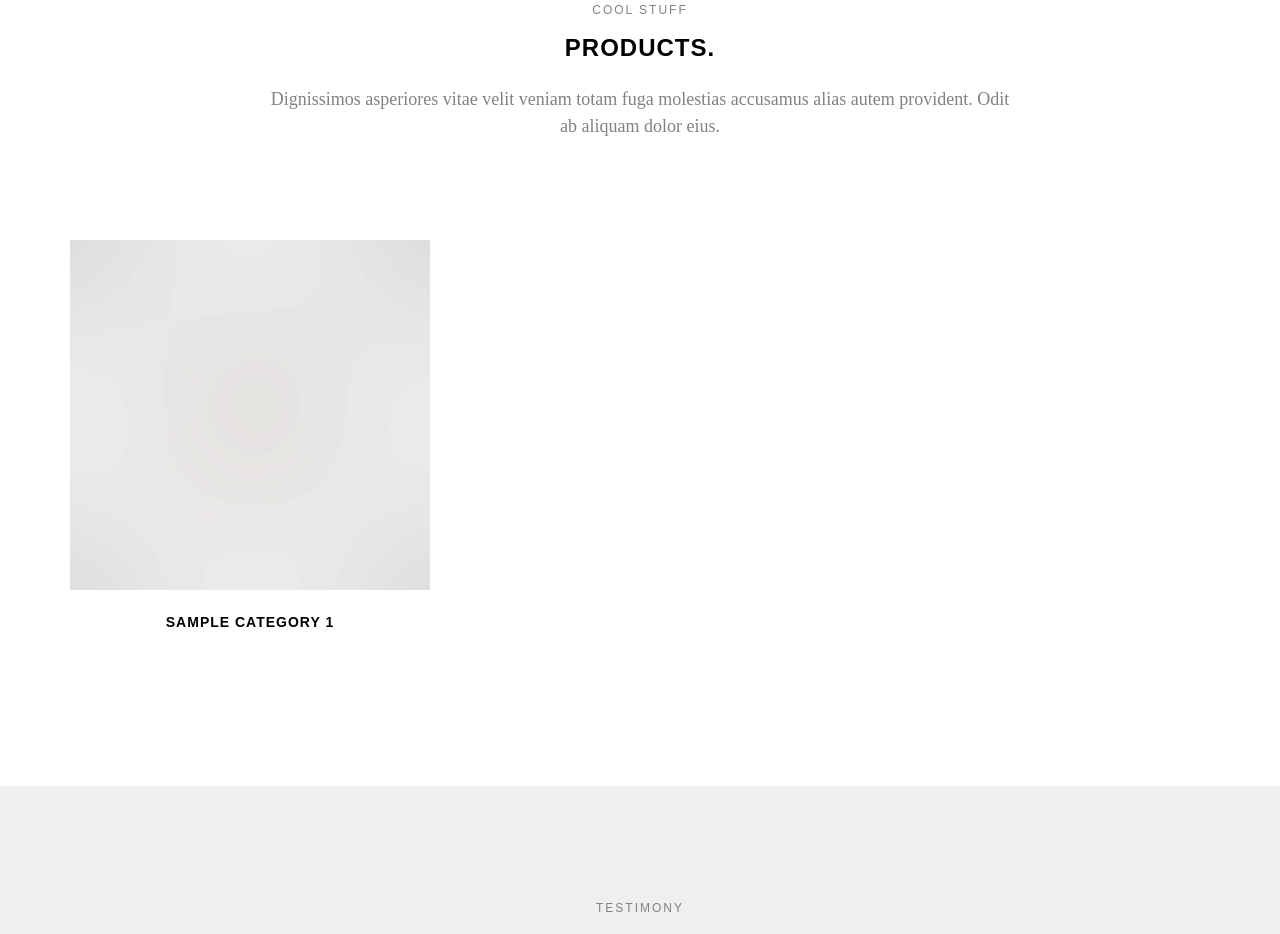
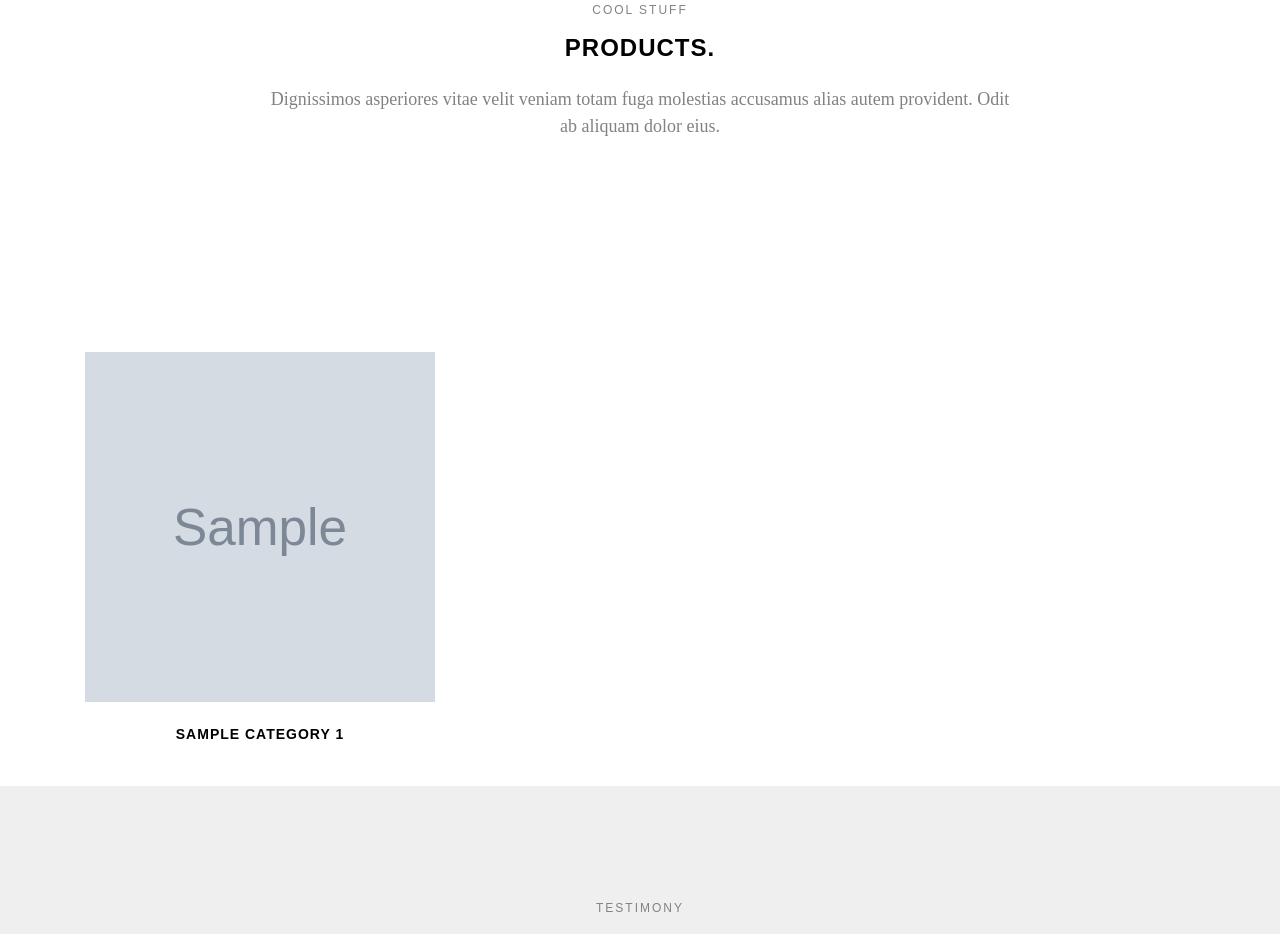
Before and after one commit to Toktorov/DjangoStore, a Django app: page / in a window 1280 px wide. Shown: the part 1630-2564 px from the top of the page. Run offline with Django 3.2, Linux system fonts and the light colour scheme; tables that the repository leaves empty hold one stand-in row (values such as "Sample post"); grey boxes marked "Sample" are stand-in pictures; some libraries are stand-ins or nearby versions; some web fonts are replaced.

Commit message:
add image

```diff
--- a/apps/categories/models.py
+++ b/apps/categories/models.py
@@ -27,7 +27,7 @@ class CategoryImage(models.Model):
     )
     category = models.ForeignKey(
         Category, on_delete=models.CASCADE,
-        related_name='categry_image'
+        related_name='category_image'
     )
 
     def __str__(self):
--- a/templates/categories/index.html
+++ b/templates/categories/index.html
@@ -10,17 +10,17 @@
                     provident. Odit ab aliquam dolor eius.</p>
             </div>
         </div>
+    </div>
+</div>
+<div class="container">
     {% for category in categories %}
-        <div class="row">
+    <div class="card">
         <div class="col-md-4 text-center animate-box">
             <div class="product">
-                    <div class="product-grid" style="background-image:url(images/product-1.jpg);">
-                        <div class="inner">
-                            <p>
-                                <a href="single.html" class="icon"><i class="icon-shopping-cart"></i></a>
-                                <a href="single.html" class="icon"><i class="icon-eye"></i></a>
-                            </p>
-                        </div>
+                <div class="product-grid">
+                    {% for image in category.category_image.all %}
+                    <img src="{{ image.image.url }}" alt="" height="350px" width="350px">
+                    {% endfor %}
                 </div>
                 <div class="desc">
                     <h3><a href="single.html">{{ category.title }} {{category.product_category.all.count }}</a></h3>
@@ -30,5 +30,4 @@
     </div>
     {% endfor %}
 </div>
-</div>
 {% endblock %}
--- a/templates/index.html
+++ b/templates/index.html
@@ -5,7 +5,7 @@
 <head>
 	<meta charset="utf-8">
 	<meta http-equiv="X-UA-Compatible" content="IE=edge">
-	<title>Shop &mdash; Free Website Template, Free HTML5 Template by gettemplates.co</title>
+	<title>Shop</title>
 	<meta name="viewport" content="width=device-width, initial-scale=1">
 	<meta name="description" content="Free HTML5 Website Template by gettemplates.co" />
 	<meta name="keywords"
```
Also changed, not shown: apps/categories/migrations/0003_alter_categoryimage_category.py (added). Lines whose indentation alone changed are shown as unchanged.
